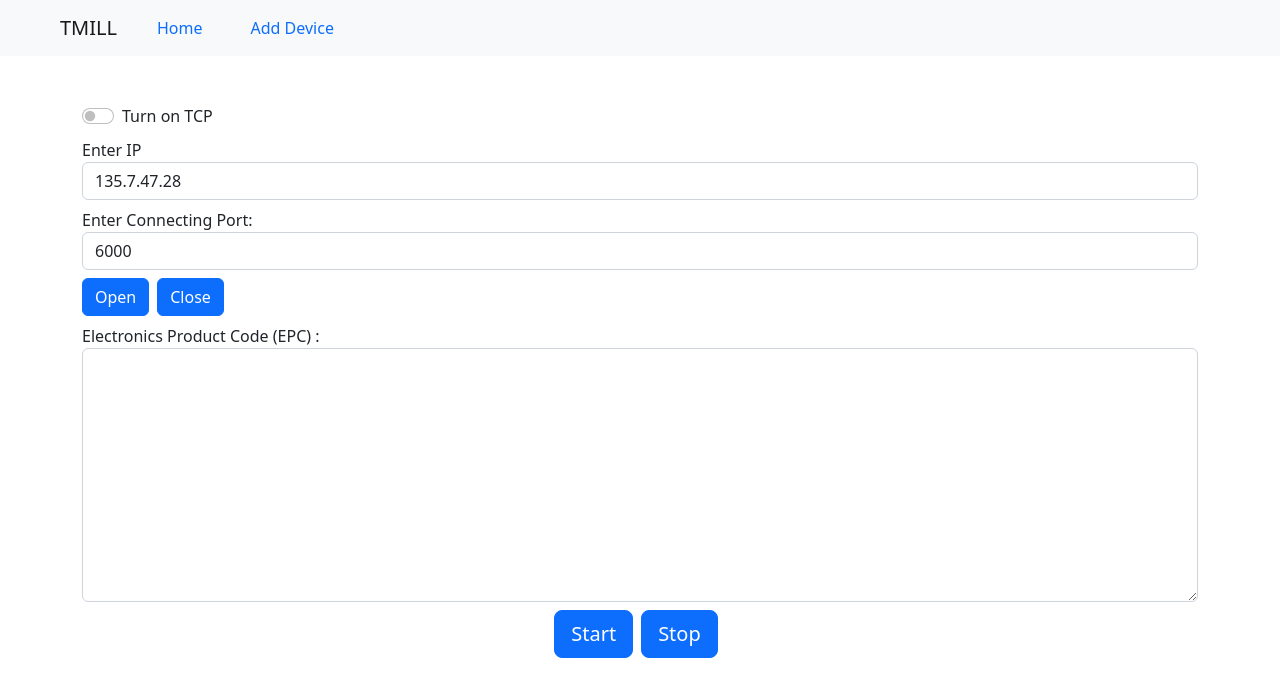
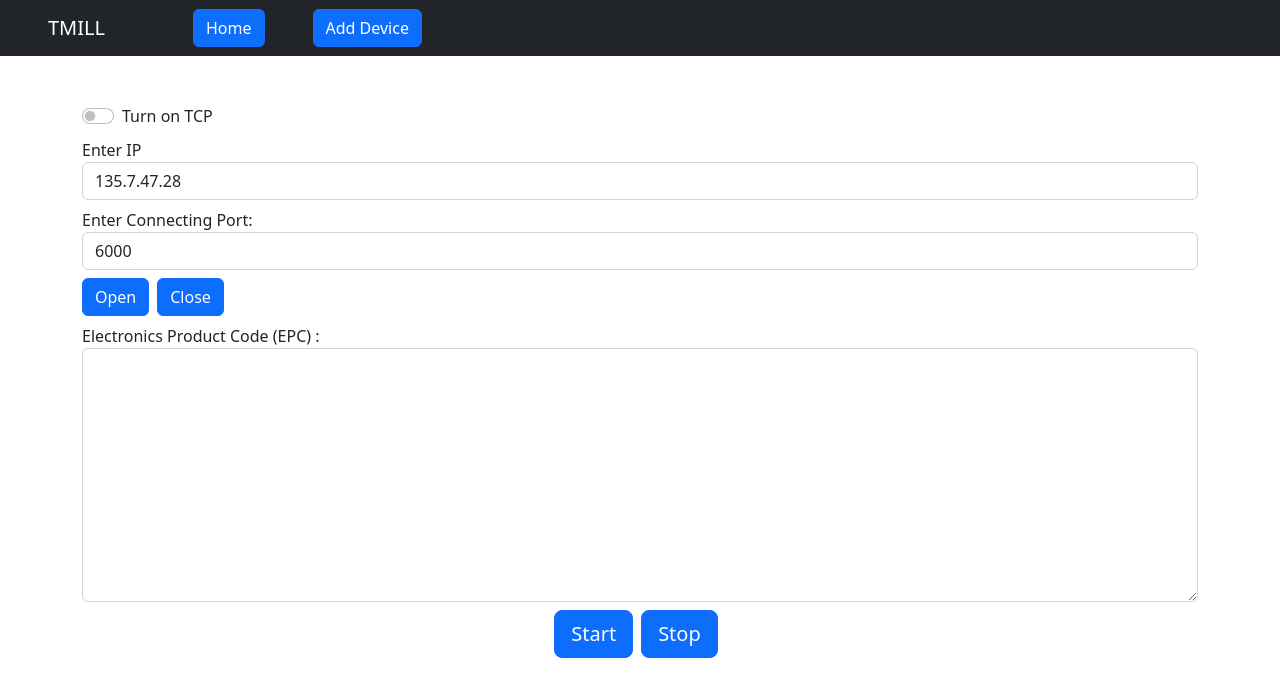
Before and after one commit to zircontium/RFID_Scanner, a React (Create React App) app in the folder client/: page /adddevice in a window 1280 px wide. Shown: the top 696 px of the page. Built offline with nearby package versions, Linux system fonts and the light colour scheme; no server answers; the HTML template or start-up script is replaced by a standard one.

Commit message:
solved refresh issue

```diff
--- a/client/src/Components/AddDevice.js
+++ b/client/src/Components/AddDevice.js
@@ -1,4 +1,4 @@
-import React, { useEffect } from "react";
+import  { React, useEffect } from "react";
 import { useState } from "react";
 import { addReader, closePort, openPort, stopTCP } from "../api";
 
@@ -10,24 +10,28 @@
 
   const [id, setId] = useState("");
 
-  const handleOpenPort = () => {
+  const handleOpenPort = (e) => {
+    e.preventDefault()
     openPort(id, data).then(res => {
       console.log(res);
     });
   };
 
-  const handleClosePort = () => {
+  const handleClosePort = (e) => {
+    e.preventDefault()
     closePort(id).then(res => {
       console.log(res);
     });
   };
 
-  const handleStopTcp = () => {
+  const handleStopTcp = (e) => {
+    e.preventDefault()
     stopTCP(id).then(res => {
       console.log(res);
     });
   };
-  const handleStartTcp = () => {
+  const handleStartTcp = (e) => {
+    e.preventDefault()
     stopTCP(id).then(res => {
       console.log(res);
     });
--- a/client/src/Components/Navbar.js
+++ b/client/src/Components/Navbar.js
@@ -1,25 +1,28 @@
-import React from "react";
+import { React } from "react";
 import { NavLink } from "react-router-dom";
 
 function Navbar() {
   return (
     <div>
-      <nav className="navbar navbar-expand-lg navbar-light bg-light">
-        <div className="container mx-5">
-          <div className="navbar-brand">TMILL</div>
-          <div className="collapse navbar-collapse" id="navbarNav">
-            <ul className="navbar-nav">
-              <NavLink className="mx-4" to="/" style={{ textDecoration: "none" }}>
-                <li class="nav-item">Home</li>
-              </NavLink>
-              <NavLink className="mx-4" to="/adddevice" style={{ textDecoration: "none" }}>
-                <li class="nav-item">Add Device</li>
-              </NavLink>
-            </ul>
-          </div>
+      <nav class="navbar navbar-expand navbar-dark bg-dark">
+        <div className="navbar-brand px-5">TMILL</div>
+        <button class="navbar-toggler" type="button" data-toggle="collapse" data-target="#navbarsExample02" aria-controls="navbarsExample02" aria-expanded="false" aria-label="Toggle navigation">
+          <span class="navbar-toggler-icon"></span>
+        </button>
+
+        <div class="collapse navbar-collapse" id="navbarsExample02">
+          <ul class="navbar-nav mr-auto">
+            <NavLink className="mx-4" to="/" style={{ textDecoration: "none" }}>
+              <li class="btn btn-primary">Home</li>
+            </NavLink>
+            <NavLink className="mx-4" to="/adddevice" style={{ textDecoration: "none" }}>
+              <li class="btn btn-primary">Add Device</li>
+            </NavLink>
+          </ul>
         </div>
       </nav>
     </div>
+
   );
 }
 
```
